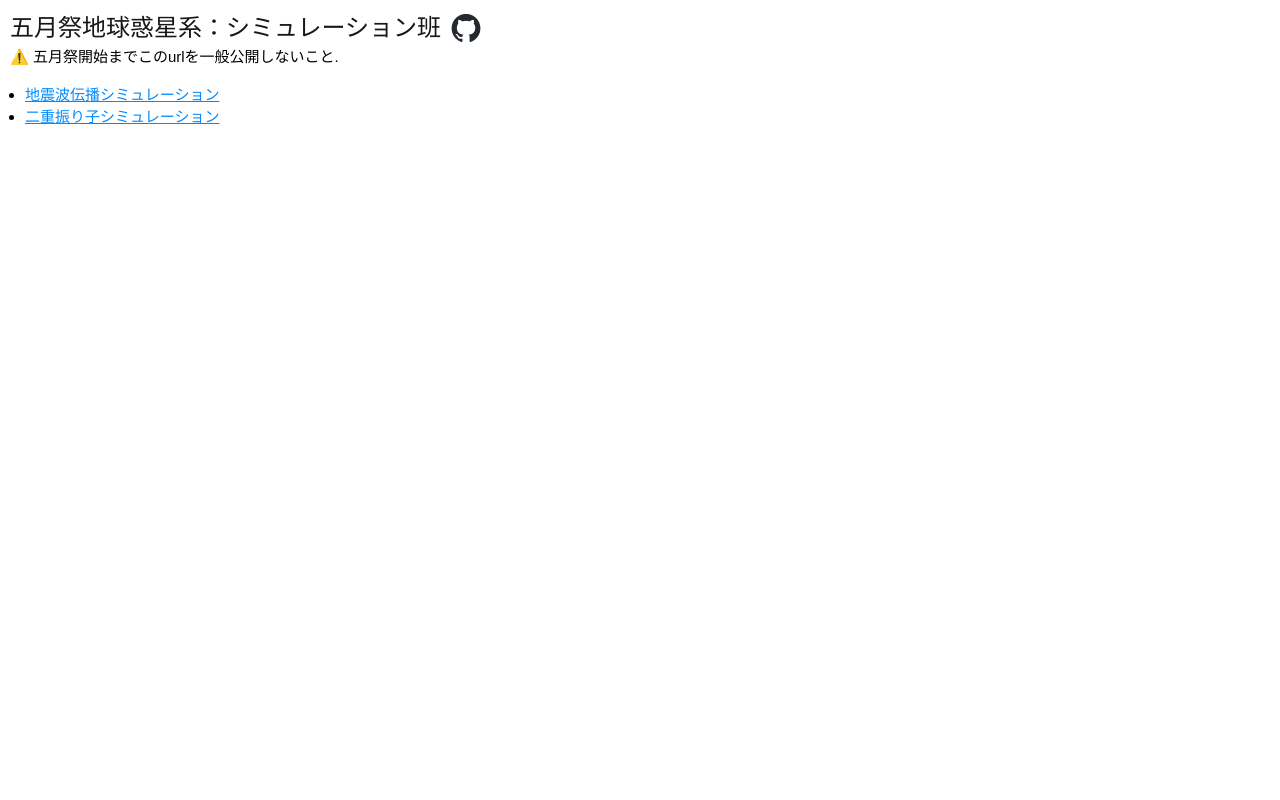
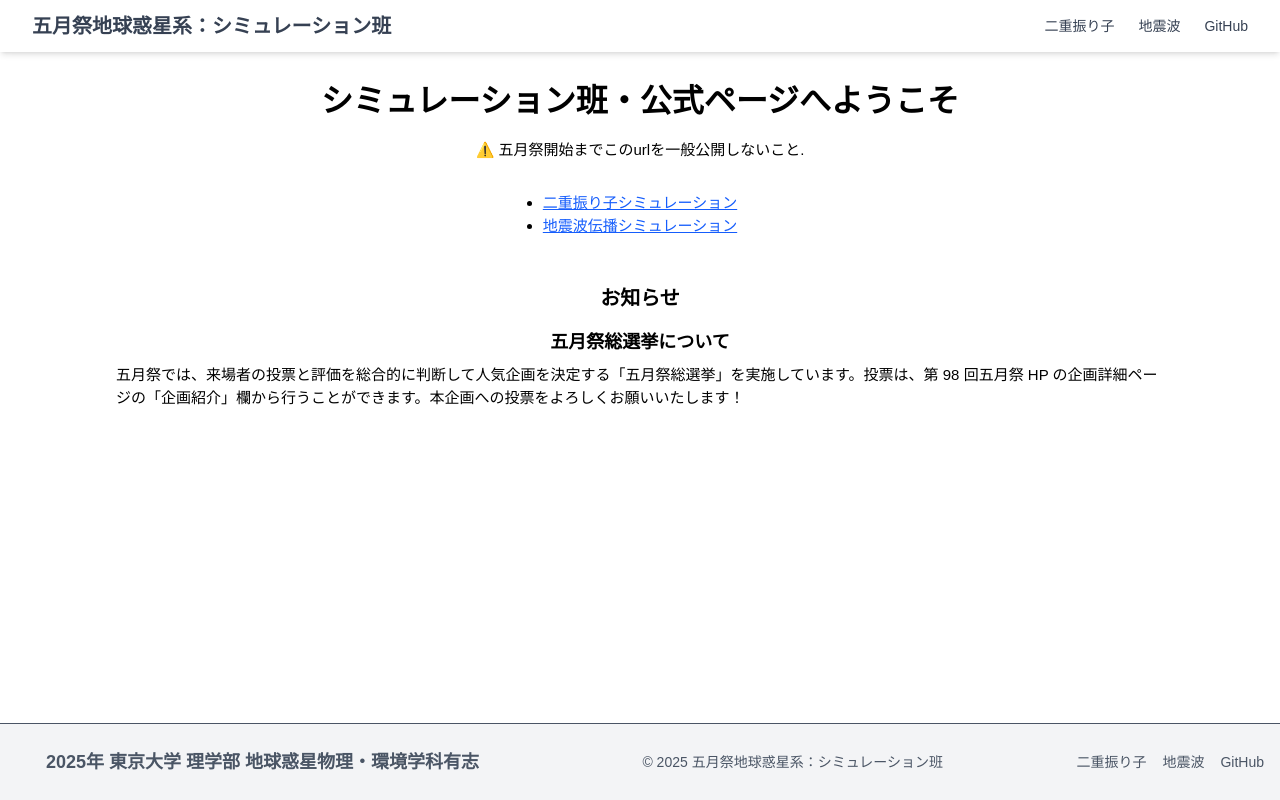
Before and after one commit to chiwaku-wakwak/chiwaku-simulation, a Next.js app: page / in a window 1280 px wide. Built offline with nearby package versions, Linux system fonts and the light colour scheme.

Commit message:
レスポンシブ対応

```diff
--- a/src/app/globals.css
+++ b/src/app/globals.css
@@ -38,11 +38,6 @@ canvas {
   z-index: 0; /* canvas が他の要素の下に表示される */
 }
 
-h1 {
-  font-size: 1.8rem;
-  color: var(--foreground);
-}
-
 li {
   list-style-type: disc;
 }
@@ -52,11 +47,7 @@ ul {
   padding: 15px;
 }
 
-a {
-  color: #008cff;
-  text-decoration: underline;
-}
-button {
+.function {
   background-color: #00ff77;
   color: rgb(70, 70, 70);
   border: none;
@@ -83,7 +74,13 @@ button {
   display: inline;
 }
 
-@media (min-width: 600px) {
+.space-box {
+  display: flex;
+  margin: 0px 30px;
+  justify-items: center;
+}
+
+@media (min-width: 800px) {
   h1 {
     font-size: 2rem;
   }
@@ -91,3 +88,10 @@ button {
     display: inline;
   }
 }
+
+@media (min-width: 1000px) {
+  main {
+    margin : 0px 100px;
+    justify-items: center;
+  }
+}
--- a/src/app/page.tsx
+++ b/src/app/page.tsx
@@ -1,51 +1,39 @@
 import React from "react";
-import Image from "next/image";
+import Link from "next/link";
 import "./globals.css";
 
-const App: React.FC = () => {
-  const styles = {
-    header: {
-      display: "flex",
-      alignItems: "center",
-    } as React.CSSProperties,
-    title: {
-      margin: 0,
-      fontSize: "24px",
-    } as React.CSSProperties,
-    link: {
-      marginLeft: "10px",
-    } as React.CSSProperties,
-  };
+import Header from "@/components/Header";
+import Footer from "@/components/Footer";
+
+export default function Home() {
   return (
-    <div className="App">
-      <div style={styles.header}>
-        <h1 style={styles.title}>五月祭地球惑星系：シミュレーション班</h1>
-        <a
-          style={styles.link}
-          href="https://github.com/random776/seismic_tsx"
-          target="_blank"
-          rel="noopener noreferrer"
-        >
-          {/* Replacing <img> with <Image /> */}
-          <Image
-            src="/github-mark.png"
-            alt="GitHub Mark"
-            width={30}
-            height={30}
-          />
-        </a>
-      </div>
+    <div className="flex flex-col min-h-screen">
+      <Header />
+      <main className="flex-grow pt-20 px-4">
+        <h1 className="text-2xl font-bold mb-4">
+          シミュレーション班・公式ページへようこそ
+        </h1>
         <p>⚠️ 五月祭開始までこのurlを一般公開しないこと.</p>
-      <ul>
+        <ul className="list-disc pl-5 mt-4">
           <li>
-          <a href="/seismic">地震波伝播シミュレーション</a>
+            <Link href="/pendulum" className="text-blue-600 underline">
+              二重振り子シミュレーション
+            </Link>
           </li>
           <li>
-          <a href="/pendulum">二重振り子シミュレーション</a>
+            <Link href="/seismic" className="text-blue-600 underline">
+              地震波伝播シミュレーション
+            </Link>
           </li>
         </ul>
+        <h2 className="text-xl font-bold mt-8 mb-4">お知らせ</h2>
+        <h3 className="text-lg font-bold mb-2">五月祭総選挙について</h3>
+        <p className="mb-2">
+          五月祭では、来場者の投票と評価を総合的に判断して人気企画を決定する「五月祭総選挙」を実施しています。投票は、第 98
+          回五月祭 HP の企画詳細ページの「企画紹介」欄から行うことができます。本企画への投票をよろしくお願いいたします！
+        </p>
+      </main>
+      <Footer />
     </div>
   );
-};
-
-export default App;
+}
--- a/src/app/pendulum/page.tsx
+++ b/src/app/pendulum/page.tsx
@@ -1,16 +1,22 @@
 import React from "react";
 import DoublePendulum from "./DoublePendulum";
-import Link from "next/link";
+import Header from "@/components/Header";
 import "../globals.css";
 
 const App: React.FC = () => {
   return (
-    <div className="App">
-      <h1>二重振り子シミュレーション（家庭版）</h1>
-      <p>⚠️ 五月祭開始までこのurlを一般公開しないこと.</p>
-      <p><Link href="/">トップに戻る</Link></p>
-      <DoublePendulum />
-    </div>
+    <>
+      <Header />
+      {/* pt-20 = padding-top: 5rem (＝約80px。Header 高さに応じて調整) */}
+      <main className="pt-20 px-4">
+        <h1 className="text-2xl font-semibold mb-4">
+          二重振り子シミュレーション（家庭版）
+        </h1>
+        <p className="mb-2">⚠️ 五月祭開始までこのurlを一般公開しないこと.</p>
+
+        <DoublePendulum />
+      </main>
+    </>
   );
 };
 
--- a/src/app/seismic/WaveSpeedCanvas.tsx
+++ b/src/app/seismic/WaveSpeedCanvas.tsx
@@ -300,13 +300,14 @@ const WaveSpeedCanvas: React.FC = () => {
     <div ref={containerRef} style={{ width: "100%", position: "relative" }}>
       <div className="button_container">
         {running === false && started === false && (
-          <button onClick={handleStart}>開始</button>
+          <button className="function" onClick={handleStart}>開始</button>
         )}
         {running === false && started === true && (
-          <button onClick={handleStart}>再開</button>
+          <button className="function" onClick={handleStart}>再開</button>
         )}
         {running === true && <button onClick={handleStop}>停止</button>}
         <button
+          className="function"
           onClick={() => {
             setOrigin({ x: origin.x, y: origin.y });
             setRays([]);
@@ -319,6 +320,7 @@ const WaveSpeedCanvas: React.FC = () => {
           リセット
         </button>
         <button
+          className="function"
           onClick={() => {
             if (number === 0) {
               setNumber(1);
--- a/src/app/seismic/page.tsx
+++ b/src/app/seismic/page.tsx
@@ -1,17 +1,21 @@
 import React from "react";
-import Link from "next/link";
 import WaveSpeedCanvas from "./WaveSpeedCanvas";
+import Header from "@/components/Header";
 import "../globals.css";
 
 const App: React.FC = () => {
   return (
-    <div className="App">
-      <h1>地震波伝播シミュレーション（家庭版）</h1>
-      <p>画面をタップして震源位置を動かします。</p>
-      <p>⚠️ 五月祭開始までこのurlを一般公開しないこと.</p>
-      <p><Link href="/">トップに戻る</Link></p>
-      <WaveSpeedCanvas />
-    </div>
+    <>
+      <Header />
+      <main className="pt-20 px-4">
+        <h1 className="text-2xl font-bold mb-4">
+          地震波伝播シミュレーション（家庭版）
+        </h1>
+        <p className="mb-2">画面をタップして震源位置を動かします。</p>
+        <p className="mb-2">⚠️ 五月祭開始までこのurlを一般公開しないこと.</p>
+        <WaveSpeedCanvas />
+      </main>
+    </>
   );
 };
 
--- /dev/null
+++ b/src/components/Footer.tsx
@@ -0,0 +1,35 @@
+// components/Footer.tsx
+import Link from "next/link";
+
+export default function Footer() {
+  return (
+    <footer className="bg-gray-100 text-gray-600 text-sm py-6 border-t">
+      <div className="max-w-7xl mx-auto px-4 flex flex-col md:flex-row justify-between items-center">
+        <div className="space-box">
+          <h3 className="text-lg font-bold mb-2 md:mb-0">
+            2025年 東京大学 理学部 地球惑星物理・環境学科有志
+          </h3>
+        </div>
+        <p className="mb-2 md:mb-0">
+          &copy; {new Date().getFullYear()} 五月祭地球惑星系：シミュレーション班
+        </p>
+        <div className="flex space-x-4">
+          <Link href="/pendulum" className="hover:underline">
+            二重振り子
+          </Link>
+          <Link href="/seismic" className="hover:underline">
+            地震波
+          </Link>
+          <a
+            href="https://github.com/random776/seismic_tsx"
+            target="_blank"
+            rel="noopener noreferrer"
+            className="hover:underline"
+          >
+            GitHub
+          </a>
+        </div>
+      </div>
+    </footer>
+  );
+}
--- /dev/null
+++ b/src/components/Header.tsx
@@ -0,0 +1,72 @@
+"use client";
+
+import React, { useState } from "react";
+import Link from "next/link";
+
+const Header: React.FC = () => {
+  const [isOpen, setIsOpen] = useState(false);
+
+  return (
+    <header className="fixed top-0 w-full bg-white shadow-md z-50">
+      <div className="flex items-center justify-between px-4 py-3 md:px-8 bg-white">
+        {/* ロゴとタイトル */}
+        <div className="flex items-center space-x-3">
+          <span className="no-underline">
+            <Link href="/">
+              <span className="text-lg md:text-xl font-semibold text-gray-700">
+                五月祭地球惑星系：シミュレーション班
+              </span>
+            </Link>
+          </span>
+        </div>
+
+        {/* ハンバーガー */}
+        <div className="md:hidden bg-white">
+          <button
+            onClick={() => setIsOpen(!isOpen)}
+            className="text-3xl focus:outline-none text-gray-700"
+          >
+            ☰
+          </button>
+        </div>
+
+        {/* ナビゲーション（PC） */}
+        <nav className="hidden md:flex space-x-6 text-gray-700 text-sm">
+          <Link href="/pendulum">二重振り子</Link>
+          <Link href="/seismic">地震波</Link>
+          <Link
+            href="https://github.com/random776/seismic_tsx"
+            target="_blank"
+            rel="noopener noreferrer"
+          >
+            GitHub
+          </Link>
+        </nav>
+      </div>
+
+      {/* ナビゲーション（モバイル） */}
+      {isOpen && (
+        <div className="md:hidden px-4 py-6 pb-3 bg-white">
+          <nav className="flex flex-col space-y-2 text-gray-700 text-sm">
+            <Link href="/pendulum" onClick={() => setIsOpen(false)}>
+              二重振り子
+            </Link>
+            <Link href="/seismic" onClick={() => setIsOpen(false)}>
+              地震波
+            </Link>
+            <Link
+              href="https://github.com/random776/seismic_tsx"
+              target="_blank"
+              rel="noopener noreferrer"
+              onClick={() => setIsOpen(false)}
+            >
+              GitHub
+            </Link>
+          </nav>
+        </div>
+      )}
+    </header>
+  );
+};
+
+export default Header;
```
Also changed, not shown: src/app/pendulum/DoublePendulum.tsx (+32 -27 lines). Lines whose indentation alone changed are shown as unchanged.
